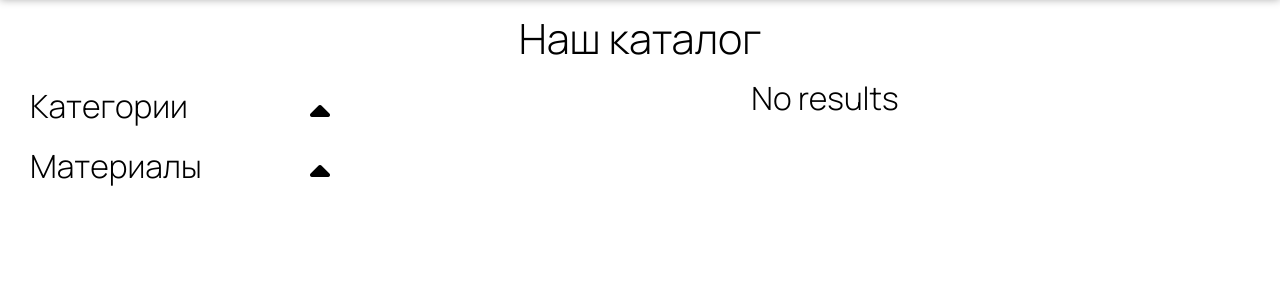
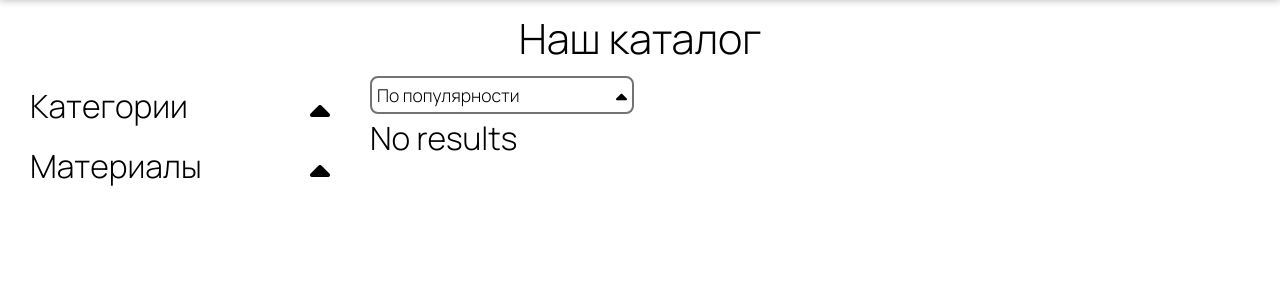
Before and after one commit to Domaw1/shop, a PHP site: page / in a window 1280 px wide. Shown: the part 160-460 px from the top of the page. Run offline with PHP 8.4, Linux system fonts and the light colour scheme; data that the repository does not hold is empty; some libraries are stand-ins or nearby versions; some web fonts are replaced.

Commit message:
add sort

```diff
--- a/index.php
+++ b/index.php
@@ -143,6 +143,19 @@ if ($materialParam)
                     </div>
                 </div>
             </div>
+            <div>
+                <div class="select-filter">
+                    <div class="select">
+                        <p>По популярности</p>
+                        <i class="fa-solid fa-sort-up" id="sort-up-f"></i>
+                        <i class="fa-solid fa-sort-down" id="sort-down-f"></i>
+                    </div>
+                    <div class="sort-filters">
+                        <p class="fame">По популярности</p>
+                        <p class="cost-up">По возрастанию цены</p>
+                        <p class="cost-down">По убыванию цены</p>
+                    </div>
+                </div>
 
                 <div class="products">
                     <?php if ($filtered_products == null): ?>
@@ -181,6 +194,8 @@ if ($materialParam)
                     <?php endif; ?>
                 </div>
             </div>
+
+        </div>
     </main>
 
     <footer id="footer">
--- a/js/main.js
+++ b/js/main.js
@@ -5,9 +5,13 @@ const categoriesList = document.querySelectorAll(".categories-item");
 
 const sortDown = document.getElementById("sort-down-c");
 const sortDownMaterial = document.getElementById("sort-down-m");
+const sortDownFilter = document.getElementById("sort-down-f");
 const sortUp = document.getElementById("sort-up-c");
 const sortUpMaterial = document.getElementById("sort-up-m");
+const sortUpFilter = document.getElementById("sort-up-f");
 const categories = document.querySelector(".available-categories");
+const select = document.querySelector('.select');
+const sortFilters = document.querySelector('.sort-filters');
 const materials = document.querySelector(".available-materials");
 
 const checkboxes = document.querySelectorAll(".material-check");
@@ -148,3 +152,16 @@ but.addEventListener("click", () => {
     else window.location.replace(`index.php?materials=${url}`);
   }
 });
+
+
+select.addEventListener("click", (event) => {
+  if (window.getComputedStyle(sortUpFilter).display === "block") {
+    sortDownFilter.style.display = "block";
+    sortUpFilter.style.display = "none";
+    sortFilters.style.opacity = "1";
+  } else {
+    sortDownFilter.style.display = "none";
+    sortUpFilter.style.display = "block";
+    sortFilters.style.opacity = "0";
+  }
+})
--- a/styles/main.css
+++ b/styles/main.css
@@ -210,12 +210,69 @@ a {
   height: 40px;
   justify-content: space-between;
   align-items: center;
+  cursor: pointer;
   border-radius: 10px;
   padding: 10px;
 }
 
-.select-category:hover, .select-material:hover {
+.select-filter {
+  display: flex;
+  flex-direction: column;
+  /* align-items: center; */
+  justify-content: space-between;
+  /* border: 2px solid var(--gray-55); */
+  width: 250px;
+  height: 25px;
+  font-size: 1.1rem;
+  margin-bottom: 15px;
+}
+
+.select {
+  display: flex;
+  width: 100%;
+  justify-content: space-between;
+  align-items: center;
+  border: 2px solid var(--gray-55);
+  font-size: 1.1rem;
+  border-radius: 8px;
+  padding: 5px;
   cursor: pointer;
+
+  /* padding: 8px; */
+  /* margin-bottom: 15px; */
+}
+
+.sort-filters {
+  display: flex;
+  flex-direction: column;
+  opacity: 0;
+  width: 100%;
+  z-index: 99;
+  border-radius: 3px;
+  padding: 10px 0px 10px 0px;
+  box-shadow: 0 0 8px rgba(0,0,0,.300);
+  background-color: #fff;
+}
+
+.cost-up, .cost-down, .fame {
+  display: block;
+  width: 100%;
+  height: 100%;
+  box-sizing: border-box;
+  padding: 8px;
+}
+
+.cost-up:hover, .cost-down:hover, .fame:hover {
+  cursor: pointer;
+  background-color: var(--blue-10);
+}
+
+#sort-up-f {
+  height: 5px;
+}
+
+#sort-down-f {
+  height: 20px;
 }
 
 #sort-up-c, #sort-up-m {
@@ -226,7 +283,7 @@ a {
   height: 43px;
 }
 
-#sort-down-c, #sort-down-m {
+#sort-down-c, #sort-down-m,  #sort-down-f {
   display: none;
 }
 
```
Lines whose indentation alone changed are shown as unchanged.
